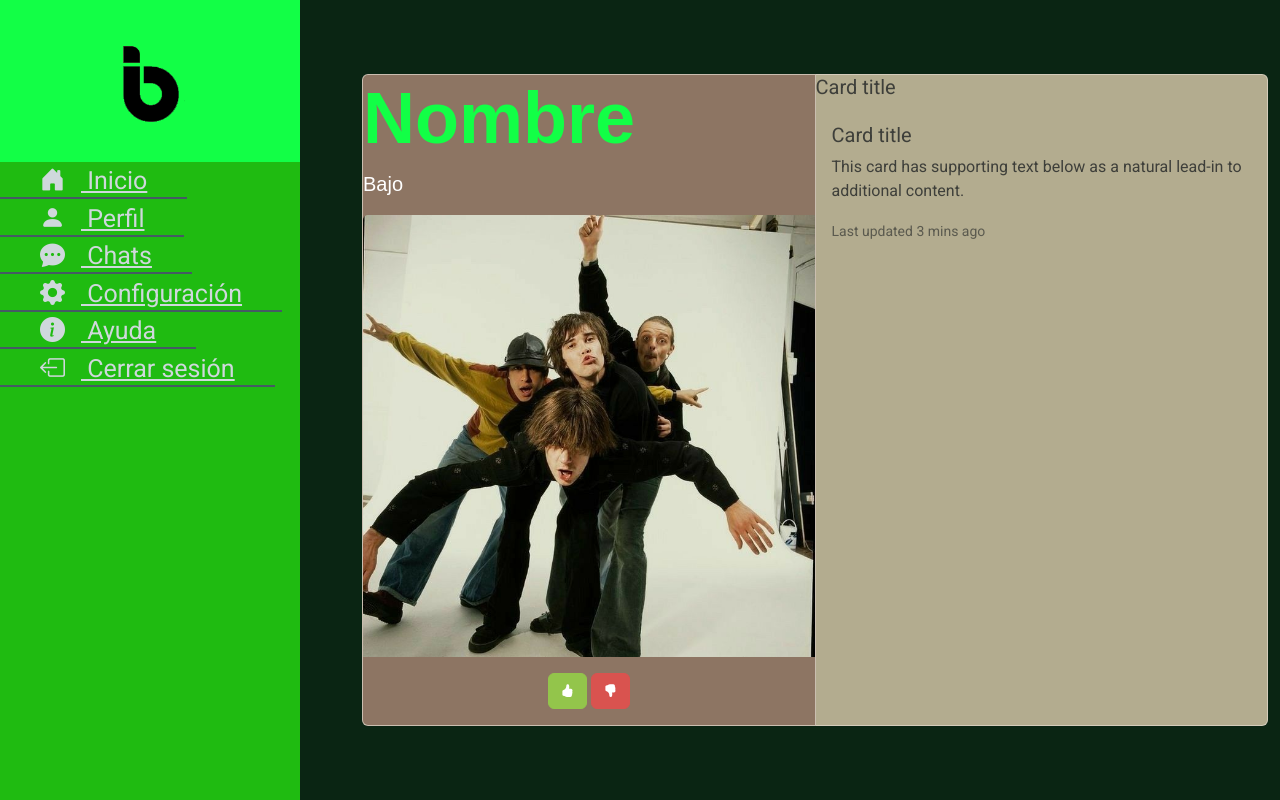
After one commit to astorcam/bandmate-app, a Flask app: page /perfil_musico in a window 1280 px wide. The commit adds this page. Run offline with Flask 3, Linux system fonts and the light colour scheme; some libraries are stand-ins or nearby versions.

Commit message:
Matches y pefil de musico
Matches implementados (falta la alerta) y perfil musico empezado.
Links del menú actualizado

```diff
--- a/app.py
+++ b/app.py
@@ -1,4 +1,4 @@
-from flask import Flask, render_template, request, redirect, url_for, flash
+from flask import Flask, render_template, request, redirect, url_for, flash,jsonify
 from db import db
 from flask_bcrypt import Bcrypt
 from bleach import  clean
@@ -29,6 +29,10 @@ with app.app_context():
 @app.route('/')
 def portada():
     return render_template('portada.html')
+
+@app.route('/perfil_musico')
+def perfil_musico():
+    return render_template('perfil_musico.html')
 
 @app.route('/login', methods=['GET', 'POST'])
 def login():
@@ -121,11 +125,6 @@ def registro():
     return render_template('registro.html')
 
 
-""" @app.route('/inicio')
-@login_required
-def inicio():
-    return render_template('home.html') """
-
 @app.route('/inicio')
 @login_required
 def inicio():
@@ -158,8 +157,8 @@ def dar_like(usuario_id):
             else:
                 match = Match(musico_id=usuario_id, grupo_id=current_user.id)
             match.save()
-    else:
-        return 404
+    return jsonify({'message': 'Operación completada'})
+
 
 @app.route('/dar_dislike/<int:usuario_id>', methods=['POST'])
 @login_required
--- a/static/js/scripts.js
+++ b/static/js/scripts.js
@@ -63,6 +63,7 @@ document.addEventListener("DOMContentLoaded", function () {
   btnDislikes.forEach(btn => {
         btn.addEventListener("click", () => {
             const usuarioIdActual = btn.getAttribute("data-usuario-id");
+
             fetch(`/dar_dislike/${usuarioIdActual}`, {
                 method: "POST",
                 headers: {
--- a/templates/ayuda.html
+++ b/templates/ayuda.html
@@ -16,7 +16,7 @@
           </header>
           <ul class="nav">
             <li>
-              <a href="#">
+              <a href="{{url_for('inicio')}}">
                 <i class="bi bi-house-door-fill"></i>  Inicio
               </a>
             </li>
@@ -31,7 +31,7 @@
               </a>
             </li>
             <li>
-              <a href="#">
+              <a href="{{url_for('configuracion')}}">
                 <i class="bi bi-gear-fill"></i> Configuración
               </a>
             </li>
--- /dev/null
+++ b/templates/perfil_musico.html
@@ -0,0 +1,85 @@
+<!DOCTYPE html>
+<html>
+<head>
+  <!-- Enlace al archivo CSS de Bootstrap -->
+  <link rel="stylesheet" href="https://cdn.jsdelivr.net/npm/bootstrap-icons@1.10.5/font/bootstrap-icons.css">
+  <link rel="stylesheet" type="text/css" href="{{ url_for('static', filename='css/bootstrap.min.css') }}">
+  <!-- Enlace a tu archivo styles.css -->
+  <link rel="stylesheet" href="{{ url_for('static', filename='css/styles.css') }}">
+</head>
+<body>
+    <div id="viewport">
+        <!-- Sidebar -->
+        <div id="sidebar">
+            <header>
+              <img class='img' src="{{ url_for('static', filename='img/logo.png') }}" alt="logo">
+            </header>
+            <ul class="nav">
+              <li>
+                <a href="{{url_for('inicio')}}">
+                  <i class="bi bi-house-door-fill"></i>  Inicio
+                </a>
+              </li>
+              <li>
+                <a href="#">
+                  <i class="bi bi-person-fill"></i> Perfil
+                </a>
+              </li>
+              <li>
+                <a href="#">
+                  <i class="bi bi-chat-dots-fill"></i> Chats
+                </a>
+              </li>
+              <li>
+                <a href="{{url_for('configuracion')}}">
+                  <i class="bi bi-gear-fill"></i> Configuración
+                </a>
+              </li>
+              <li>
+                <a href="{{url_for('ayuda')}}">
+                  <i class="bi bi-info-circle-fill"></i> Ayuda
+                </a>
+              </li>
+              <li>
+                <a href="{{url_for('logout')}}">
+                  <i class="bi bi-box-arrow-left"></i> Cerrar sesión
+                </a>
+              </li>
+            </ul>
+          </div>
+        <!-- Content -->
+        <div id="content">
+          <div class="container">
+              <div class="row justify-content-center align-items-center" style="height: 100vh;">
+                <div class="card-group">
+                    <div class="card" style="background-color: #8d7563;">
+                        <h1 class='h_portada'>Nombre</h1>
+                        <p class='p_ayuda_t'>Bajo</p>
+                    <img class="card-img-top" src="{{ url_for('static', filename='img/ej_grupo.jpg') }}" alt="Card image cap">
+                      <div class="card-body text-center">
+                        <form action="" method="POST">
+                            <button type="button" class="btn btn-success btn-like" >
+                                <i class="bi bi-hand-thumbs-up-fill"></i>
+                            </button>
+                            <button type="button" class="btn btn-danger btn-dislike" >
+                                <i class="bi bi-hand-thumbs-down-fill"></i>
+                            </button>
+                        </form>
+                      </div>
+                    </div>
+                    <div class="card" style="background-color: #b3ac8f;">
+                        <h5 class="card-title">Card title</h5>
+                      <div class="card-body">
+                        <h5 class="card-title">Card title</h5>
+                        <p class="card-text">This card has supporting text below as a natural lead-in to additional content.</p>
+                        <p class="card-text"><small class="text-muted">Last updated 3 mins ago</small></p>
+                      </div>
+                    </div>
+                </div>
+              </div>
+          </div>
+      </div>
+      </div id="viewport">
+      <script src="{{ url_for('static', filename='js/scripts.js') }}"></script>
+</body>
+</html>
```
Also changed, not shown: templates/configuracionBanda.html (+6 -5 lines), templates/configuracionMusico.html (+6 -5 lines), templates/home_grupo.html (+14 -3 lines), templates/home_musico.html (+14 -3 lines). Lines whose indentation alone changed are shown as unchanged.
